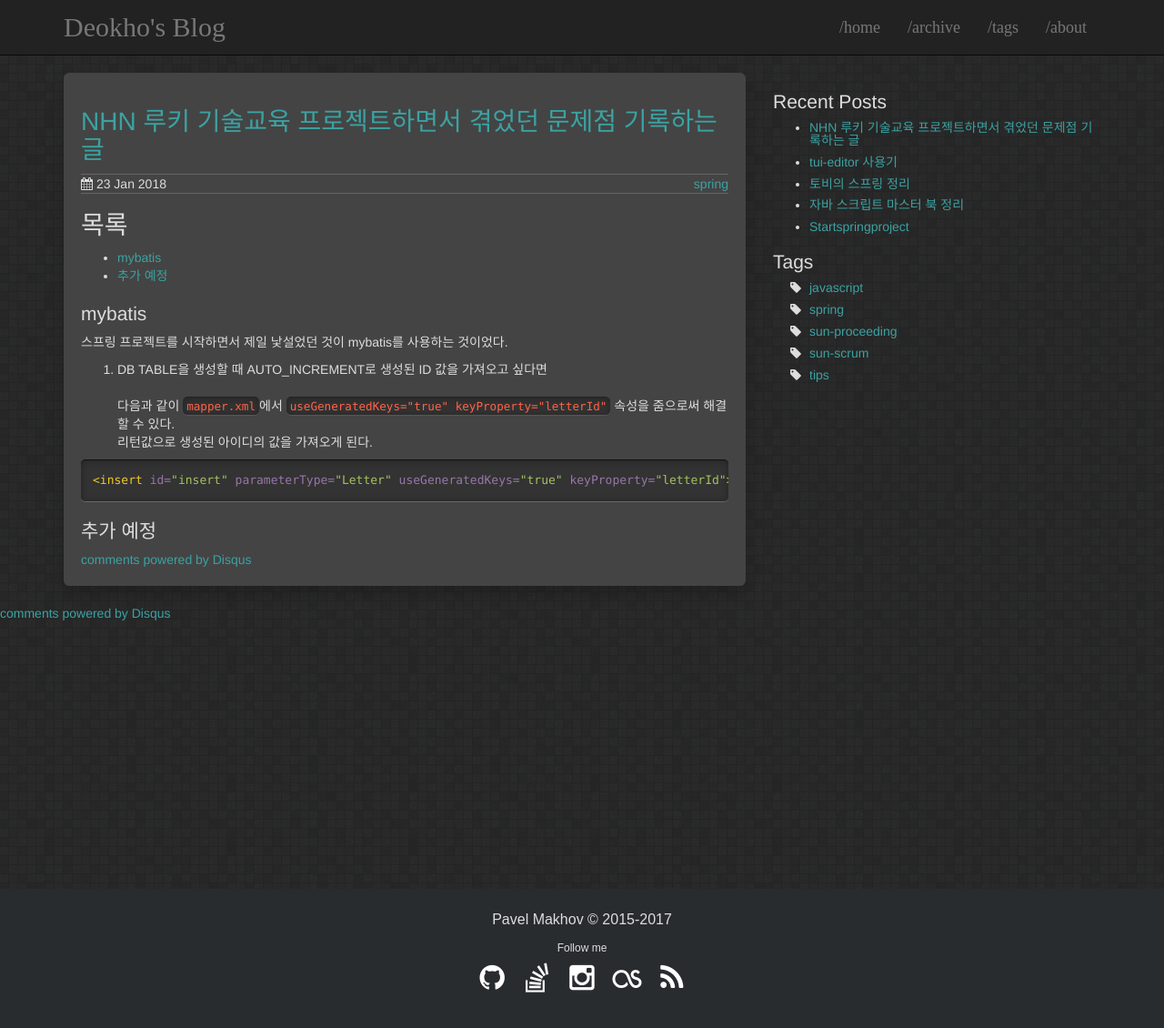
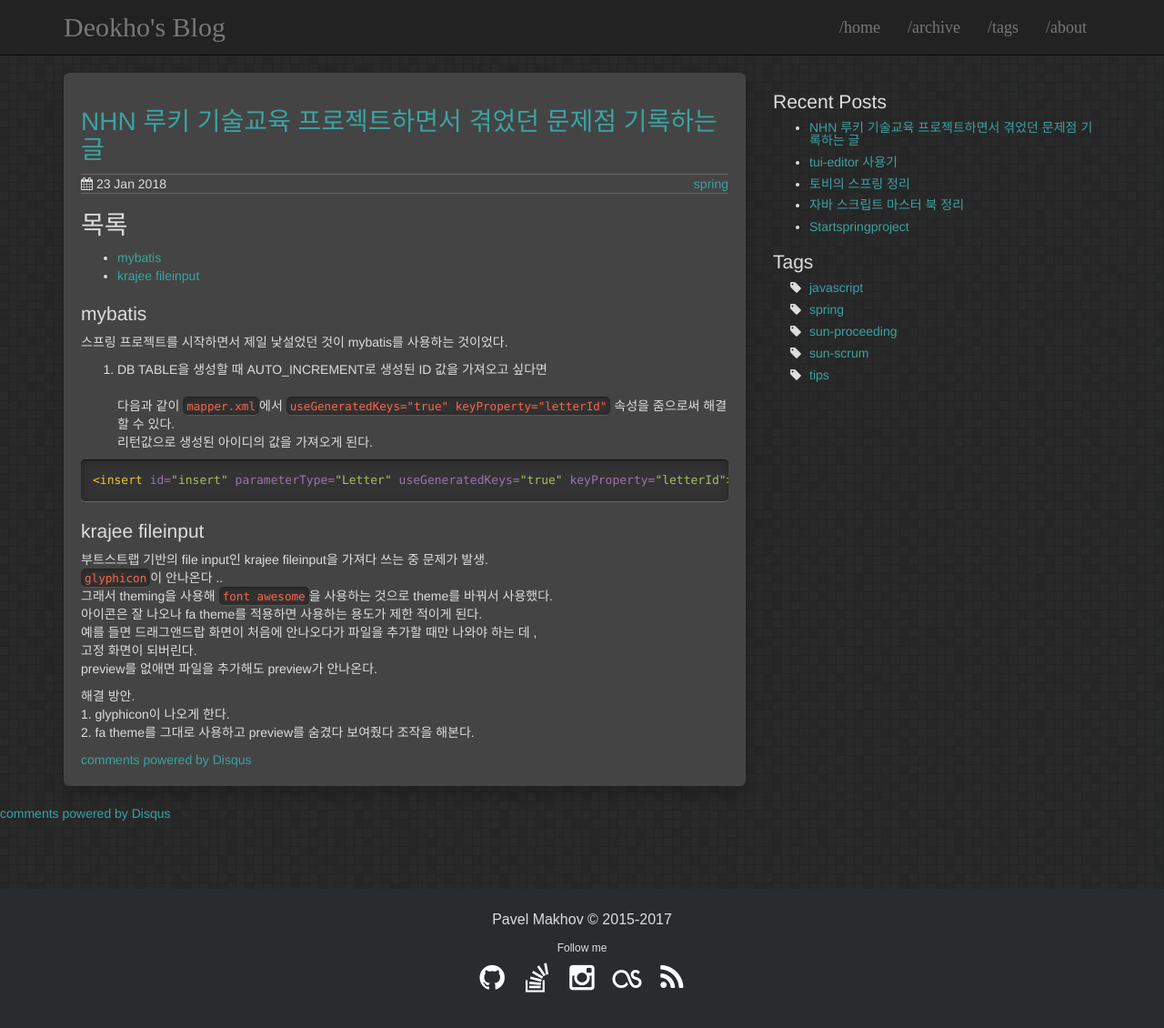
Before and after one commit to LeeDeokho/LeeDeokHo.github.io, a Jekyll site: the page built from _posts/2018-01-23-projectProblems.md, in a window 1280 px wide and 1154 px high. Shown: the top 1130 px of the window at 91% size. Built offline with Jekyll 4.4.1, drawn with Linux system fonts in a browser that asks for light colours; comment, search, counter and statistics services are not loaded.

Commit message:
Add krajee at PP

```diff
--- a/_posts/2018-01-23-projectProblems.md
+++ b/_posts/2018-01-23-projectProblems.md
@@ -11,11 +11,12 @@ comments: true
 
 # 목록
 - [mybatis](#mybatis)
-- [추가 예정](#추가-예정)
+- [krajee fileinput](#krajee-fileinput)
 
 
 ## mybatis
 스프링 프로젝트를 시작하면서 제일 낯설었던 것이 mybatis를 사용하는 것이었다.
+
 
 1. DB TABLE을 생성할 때 AUTO_INCREMENT로 생성된 ID 값을 가져오고 싶다면<br>
 다음과 같이 `mapper.xml`에서 `useGeneratedKeys="true" keyProperty="letterId"` 속성을 줌으로써 해결할 수 있다.
@@ -29,4 +30,15 @@ comments: true
 
 
 
-## 추가 예정
+## krajee fileinput
+부트스트랩 기반의 file input인 krajee fileinput을 가져다 쓰는 중 문제가 발생.
+`glyphicon`이 안나온다 ..
+그래서 theming을 사용해 `font awesome`을 사용하는 것으로 theme를 바꿔서 사용했다.
+아이콘은 잘 나오나 fa theme를 적용하면 사용하는 용도가 제한 적이게 된다.
+예를 들면 드래그앤드랍 화면이 처음에 안나오다가 파일을 추가할 때만 나와야 하는 데 ,
+고정 화면이 되버린다.
+preview를 없애면 파일을 추가해도 preview가 안나온다.
+
+해결 방안.
+    1. glyphicon이 나오게 한다.
+    2. fa theme를 그대로 사용하고 preview를 숨겼다 보여줬다 조작을 해본다.
```
Also changed, not shown: _posts/2018-01-20-20daysTobiSpring.md (+3 -0 lines).
